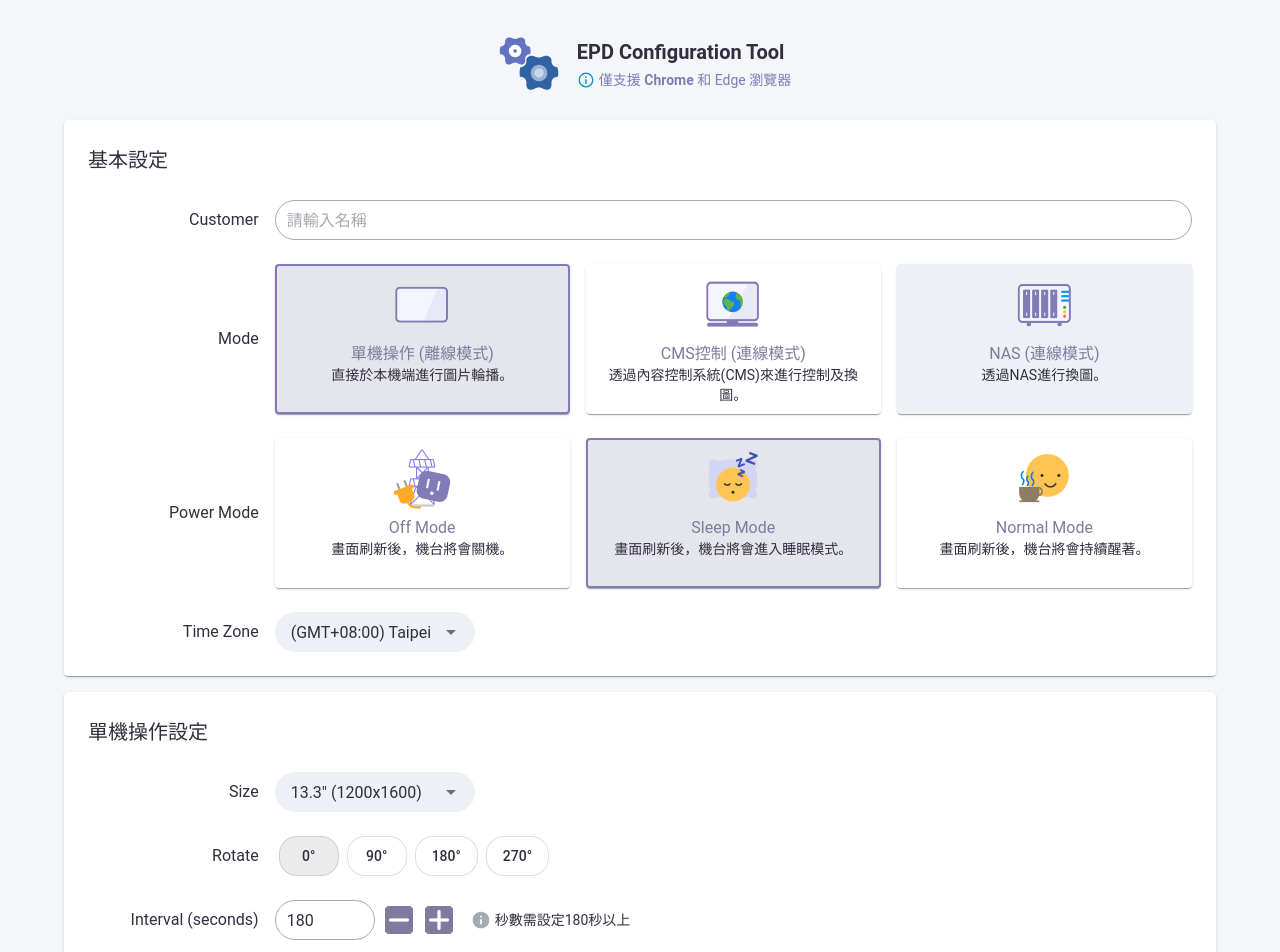
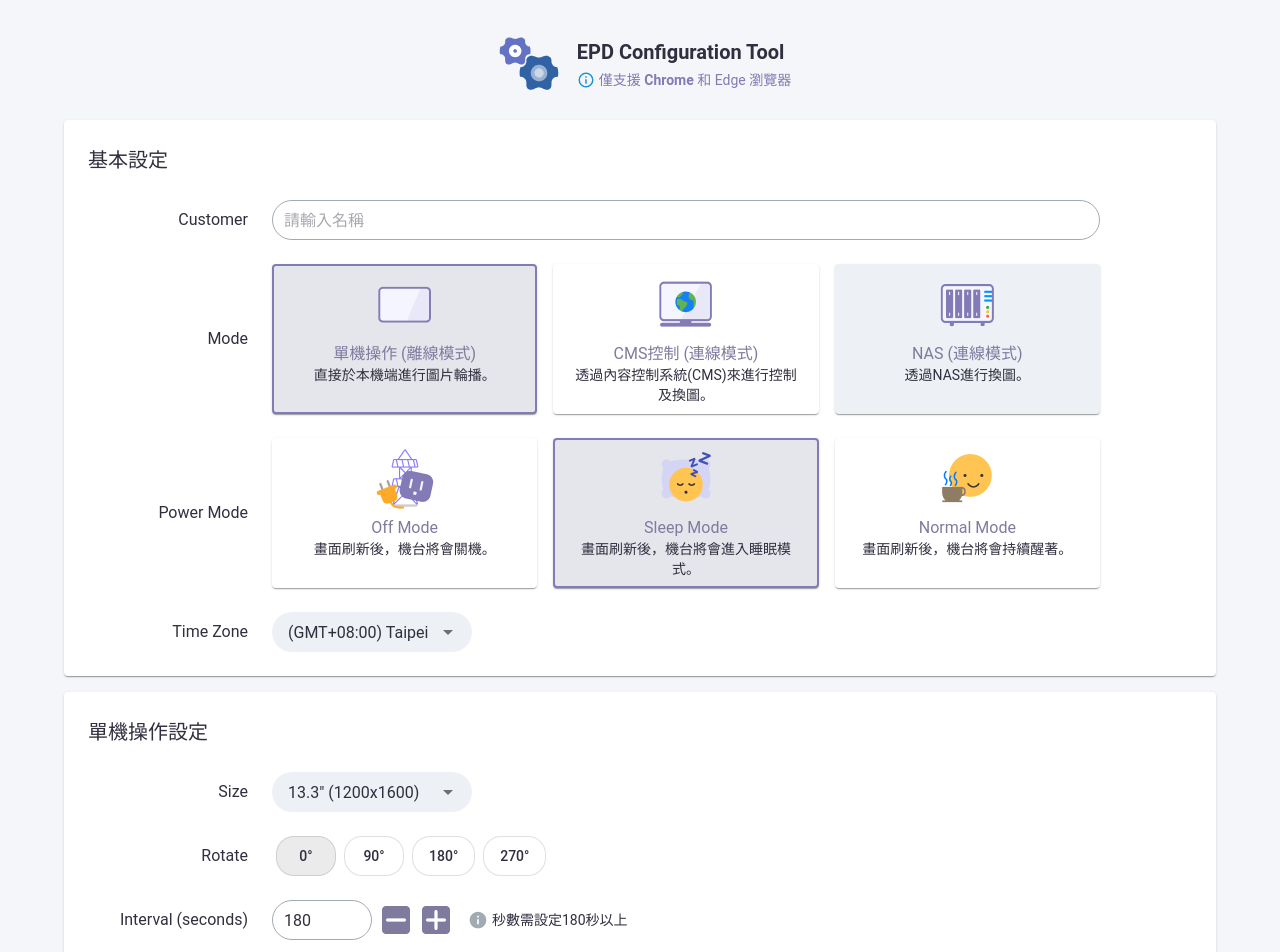
Before and after one commit to tsia-sionghai/epd-config-tool, a React (Vite) app: page / in a window 1280 px wide. Shown: the top 952 px of the page. Built offline with nearby package versions, Linux system fonts and the light colour scheme.

Commit message:
Added FormField and SelectorField components to reduce code

```diff
--- a/src/components/BasicSettings.tsx
+++ b/src/components/BasicSettings.tsx
@@ -1,48 +1,13 @@
 // src/components/BasicSettings.tsx
 import React from 'react';
-import {
-  Paper,
-  Grid,
-  TextField,
-  Typography,
-  FormHelperText,
-} from '@mui/material';
-import { styled } from '@mui/material/styles';
-import ErrorIcon from '@mui/icons-material/Error';
-import { colors } from '../theme';  // 引入色彩常數
+import { Paper, Grid, Typography } from '@mui/material';
 import { useTranslation } from 'react-i18next';
-
 import { ModeType, PowerModeType, TimeZoneType } from '../types/common';
 import ModeSelector from './ModeSelector';
 import PowerModeSelector from './PowerModeSelector';
 import TimeZoneSelector from './TimeZoneSelector';
-
-// 自定義 TextField 樣式
-const StyledTextField = styled(TextField)(() => ({
-  '& .MuiOutlinedInput-root': {
-    '&.Mui-error': {
-      backgroundColor: colors.red20,  // 使用淺紅色背景
-      '& fieldset': {
-        borderColor: colors.red,  // 錯誤狀態的邊框顏色
-      },
-      '&:hover fieldset': {
-        borderColor: colors.red,
-      },
-      '&.Mui-focused fieldset': {
-        borderColor: colors.red,
-      },
-    },
-  },
-}));
-
-// 自定義錯誤訊息的樣式
-const ErrorMessage = styled('div')(({ theme }) => ({
-  display: 'flex',
-  alignItems: 'center',
-  gap: theme.spacing(0.5),
-  color: colors.red,  // 使用紅色
-  marginTop: theme.spacing(0.5),
-}));
+import FormField from './common/FormField';
+import SelectorField from './common/SelectorField';
 
 interface BasicSettingsProps {
   customer: string;
@@ -76,57 +41,42 @@ const BasicSettings: React.FC<BasicSettingsProps> = ({
           <Typography variant="h6">{t('common.title.basic')}</Typography>
         </Grid>
 
-        <Grid item container alignItems="center" spacing={2}>
-          <Grid item xs={2}>
-            <Typography align="right">{t('common.label.customer')}</Typography>
-          </Grid>
-          <Grid item xs={10}>
-            <StyledTextField  // 使用自定義的 TextField
-              value={customer}
-              placeholder={t('common.placeholder.enterCustomer')}
-              onChange={(e) => setCustomer(e.target.value)}
-              error={Boolean(customerError)}
-              fullWidth
-              size="small"
-            />
-            {customerError && (
-              <ErrorMessage>
-                <ErrorIcon fontSize="small" />
-                <FormHelperText error>{customerError}</FormHelperText>
-              </ErrorMessage>
-            )}
-          </Grid>
+        <Grid item xs={12}>
+          <FormField
+            label={t('common.label.customer')}
+            value={customer}
+            onChange={setCustomer}
+            error={customerError}
+            placeholder={t('common.placeholder.enterCustomer')}
+          />
         </Grid>
 
-        <Grid item container alignItems="center" spacing={2}>
-          <Grid item xs={2}>
-            <Typography align="right">{t('common.label.mode')}</Typography>
-          </Grid>
-          <Grid item xs={10}>
+        <Grid item xs={12}>
+          <SelectorField label={t('common.label.mode')}>
             <ModeSelector
               value={mode}
               onChange={setMode}
-              disabledModes={['nas']}  // 禁用 NAS 模式
+              disabledModes={['nas']}
             />
-          </Grid>
+          </SelectorField>
         </Grid>
 
-        <Grid item container alignItems="center" spacing={2}>
-          <Grid item xs={2}>
-            <Typography align="right">{t('common.label.powerMode')}</Typography>
-          </Grid>
-          <Grid item xs={10}>
-            <PowerModeSelector value={powerMode} onChange={setPowerMode} />
-          </Grid>
+        <Grid item xs={12}>
+          <SelectorField label={t('common.label.powerMode')}>
+            <PowerModeSelector
+              value={powerMode}
+              onChange={setPowerMode}
+            />
+          </SelectorField>
         </Grid>
 
-        <Grid item container alignItems="center" spacing={2}>
-          <Grid item xs={2}>
-            <Typography align="right">{t('common.label.timeZone')}</Typography>
-          </Grid>
-          <Grid item xs={10}>
-            <TimeZoneSelector value={timeZone} onChange={setTimeZone} />
-          </Grid>
+        <Grid item xs={12}>
+          <SelectorField label={t('common.label.timeZone')}>
+            <TimeZoneSelector
+              value={timeZone}
+              onChange={setTimeZone}
+            />
+          </SelectorField>
         </Grid>
       </Grid>
     </Paper>
--- a/src/components/ImageSection.tsx
+++ b/src/components/ImageSection.tsx
@@ -47,10 +47,10 @@ const ImageSection: React.FC<ImageSectionProps> = ({
         spacing={2}
         sx={sx}
       >
-        <Grid item xs={2}>
+        {/* <Grid item xs={2}>
           <Typography align="right">{t('common.label.selectImage')}</Typography>
-        </Grid>
-        <Grid item xs={10}>
+        </Grid> */}
+        <Grid item xs={12}>
           <ImageUploader
             images={config.images}
             setImages={handleImagesChange}
--- a/src/components/ImageSettings.tsx
+++ b/src/components/ImageSettings.tsx
@@ -7,6 +7,7 @@ import SizeSelector from './SizeSelector';
 import RotateSelector from './RotateSelector';
 import IntervalSelector from './IntervalSelector';
 import ImageSection from './ImageSection';
+import SelectorField from './common/SelectorField';
 
 interface ImageSettingsProps {
   mode: ModeType;
@@ -37,49 +38,44 @@ const ImageSettings: React.FC<ImageSettingsProps> = ({
               </Typography>
             </Grid>
 
-            <Grid item container alignItems="center" spacing={2}>
-              <Grid item xs={2}>
-                <Typography align="right">{t('common.label.size')}</Typography>
-              </Grid>
-              <Grid item xs={10}>
+            <Grid item xs={12}>
+              <SelectorField label={t('common.label.size')}>
                 <SizeSelector
                   value={config.size}
                   onChange={(size) => onConfigChange({ size })}
                 />
-              </Grid>
+              </SelectorField>
             </Grid>
 
-            <Grid item container alignItems="center" spacing={2}>
-              <Grid item xs={2}>
-                <Typography align="right">{t('common.label.rotate')}</Typography>
-              </Grid>
-              <Grid item xs={10}>
+            <Grid item xs={12}>
+              <SelectorField label={t('common.label.rotate')}>
                 <RotateSelector
                   value={config.rotate}
                   onChange={(rotate) => onConfigChange({ rotate })}
                 />
-              </Grid>
+              </SelectorField>
             </Grid>
 
-            <Grid item container alignItems="center" spacing={2}>
-              <Grid item xs={2}>
-                <Typography align="right">{t('common.label.interval')}</Typography>
-              </Grid>
-              <Grid item xs={10}>
+            <Grid item xs={12}>
+              <SelectorField label={t('common.label.interval')}>
                 <IntervalSelector
                   value={config.interval}
                   onChange={(interval) => onConfigChange({ interval })}
                   min={180}
                   max={3600}
                 />
-              </Grid>
+              </SelectorField>
             </Grid>
 
-            <ImageSection
-              mode={mode}
-              config={config}
-              onConfigChange={onConfigChange}
-            />
+            <Grid item xs={12}>
+              <SelectorField label={t('common.label.selectImage')}>
+                <ImageSection
+                  mode={mode}
+                  config={config}
+                  onConfigChange={onConfigChange}
+                />
+              </SelectorField>
+            </Grid>
           </Grid>
         </Paper>
       )}
--- a/src/components/ImageUploader.tsx
+++ b/src/components/ImageUploader.tsx
@@ -188,7 +188,7 @@ const ImageUploader: React.FC<ImageUploaderProps> = ({
     <Box>
       <DropzoneArea {...getRootProps()}>
         <input {...getInputProps()} />
-        <Typography>
+        <Typography sx={{ backgroundColor: 'transparent' }}>
           {t('common.placeholder.dragOrSelect')}
           <Button
             variant="basic"
--- a/src/components/SDCardPathSettings.tsx
+++ b/src/components/SDCardPathSettings.tsx
@@ -92,7 +92,7 @@ const SDCardPathSettings: React.FC<SDCardPathSettingsProps> = ({
   };
 
   return (
-    <PathSelectionContainer sx={{ pl: 1, pr: 1}}>
+    <PathSelectionContainer sx={{ pt: 2, pl: 1, pr: 1}}>
       <Grid container spacing={2}>
         <Grid item xs={12}>
           <Box sx={{
--- /dev/null
+++ b/src/components/common/FormField.tsx
@@ -0,0 +1,101 @@
+// src/components/common/FormField.tsx
+import React from 'react';
+import {
+  Grid,
+  TextField,
+  Typography,
+  FormHelperText
+} from '@mui/material';
+import ErrorIcon from '@mui/icons-material/Error';
+import { styled } from '@mui/material/styles';
+import { colors } from '../../theme';
+
+const StyledTextField = styled(TextField)(() => ({
+  '& .MuiOutlinedInput-root': {
+    height: '40px',  // 固定輸入欄位高度
+    '&.Mui-error': {
+      backgroundColor: colors.red20,
+      '& fieldset': {
+        borderColor: colors.red,
+      },
+      '&:hover fieldset': {
+        borderColor: colors.red,
+      },
+      '&.Mui-focused fieldset': {
+        borderColor: colors.red,
+      },
+    },
+    '& input': {
+      padding: '8px 12px',  // 調整輸入框內距
+    }
+  },
+}));
+
+const ErrorMessage = styled('div')(({ theme }) => ({
+  display: 'flex',
+  alignItems: 'center',
+  gap: theme.spacing(0.5),
+  color: colors.red,
+  marginTop: theme.spacing(0.5),
+}));
+
+// 重新設計 Label 容器
+const LabelContainer = styled(Grid)({
+  display: 'flex',
+  alignItems: 'center',  // 垂直置中
+  justifyContent: 'flex-end',  // 靠右對齊
+  height: '40px',  // 與輸入欄位同高
+  paddingRight: '24px',  // 增加右側間距
+});
+
+// 改進 Label 樣式
+const LabelText = styled(Typography)({
+  lineHeight: '40px',  // 確保文字垂直置中
+  whiteSpace: 'nowrap',  // 防止文字換行
+});
+
+interface FormFieldProps {
+  label: string;
+  value: string;
+  onChange: (value: string) => void;
+  error?: string;
+  placeholder?: string;
+  inputRef?: React.Ref<HTMLInputElement>;
+}
+
+const FormField: React.FC<FormFieldProps> = ({
+  label,
+  value,
+  onChange,
+  error,
+  placeholder,
+  inputRef
+}) => {
+  return (
+    <Grid container alignItems="flex-start" spacing={0}>  {/* 移除間距，使用固定padding */}
+      <LabelContainer item xs={2}>
+        <LabelText>{label}</LabelText>
+      </LabelContainer>
+      <Grid item xs={9}>  {/* 使用 padding 控制間距 */}
+        <StyledTextField
+          fullWidth
+          value={value}
+          onChange={(e) => onChange(e.target.value)}
+          error={Boolean(error)}
+          placeholder={placeholder}
+          inputRef={inputRef}
+          variant="outlined"
+          size="small"
+        />
+        {error && (
+          <ErrorMessage>
+            <ErrorIcon fontSize="small" />
+            <FormHelperText error>{error}</FormHelperText>
+          </ErrorMessage>
+        )}
+      </Grid>
+    </Grid>
+  );
+};
+
+export default FormField;
```
Also changed, not shown: src/components/NetworkSettings.tsx (+108 -139 lines).
